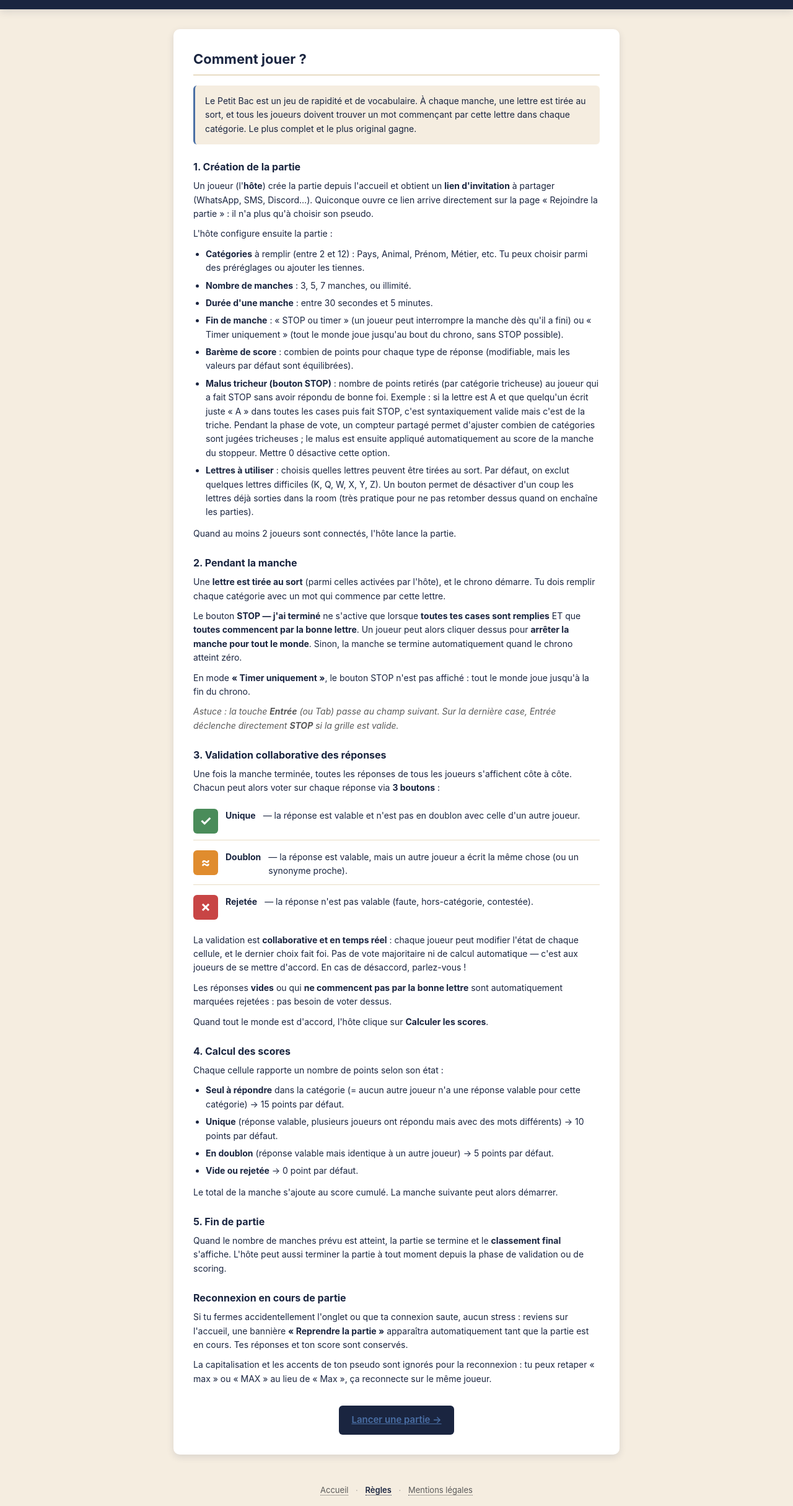
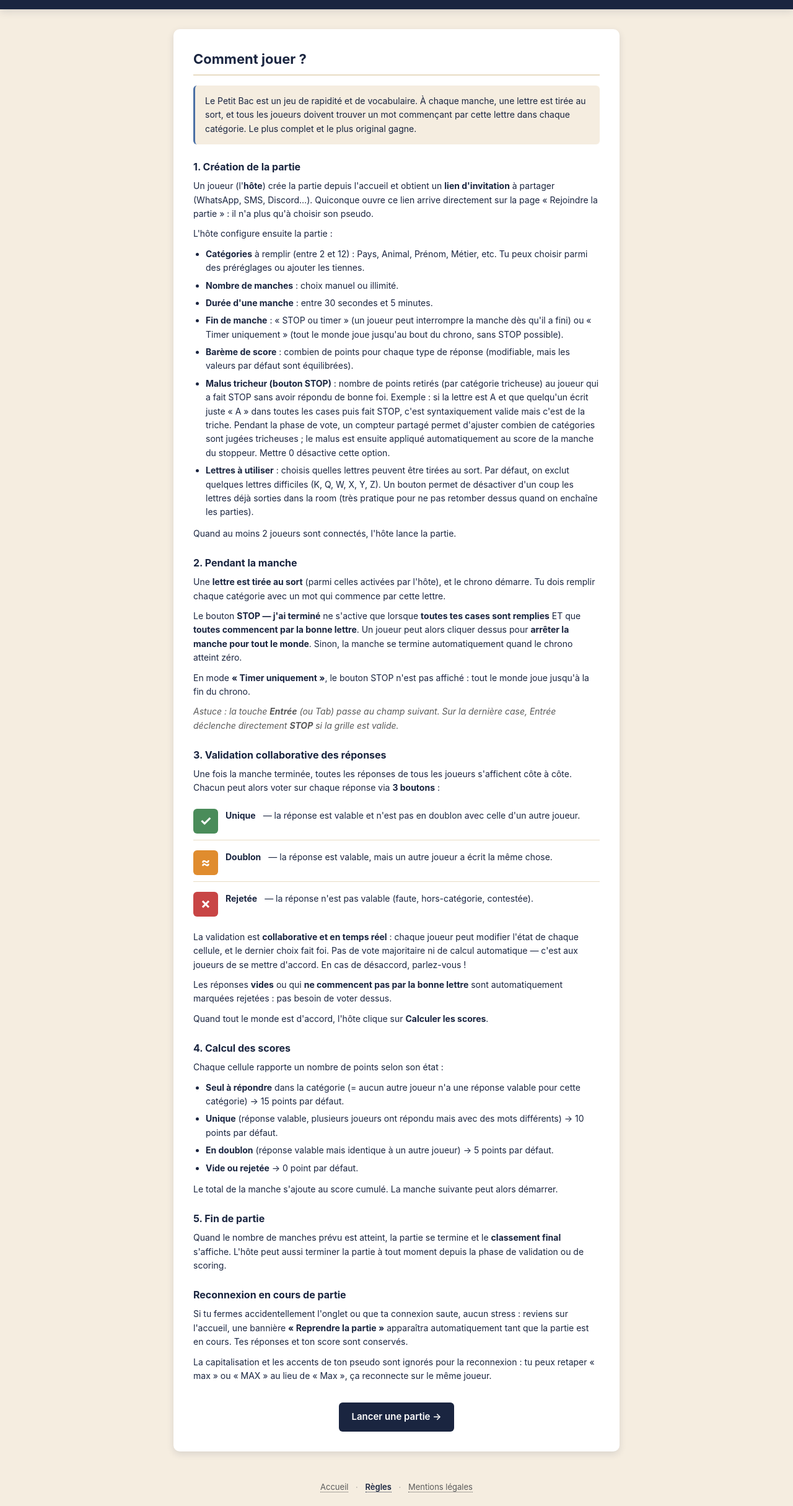
Before and after one commit to profdetweener/petitbac, a plain HTML site: page frontend/regles.html in a window 1280 px wide. Shown: the part 54-2484 px from the top of the page at 62% size. Drawn offline with Linux system fonts and the light colour scheme.

Commit message:
regles: corrections texte + scope du style des liens

```diff
--- a/frontend/css/style.css
+++ b/frontend/css/style.css
@@ -587,11 +587,18 @@ input.code-input::placeholder {
   line-height: 1.6;
 }
 .legal-page ul li { margin-bottom: 6px; }
-.legal-page a {
+/* Liens dans le texte (pas les boutons stylés en .btn) */
+.legal-page a:not(.btn) {
   color: var(--bleu-accent);
   text-decoration: underline;
 }
-.legal-page a:hover { color: var(--bleu-nuit); }
+.legal-page a:not(.btn):hover { color: var(--bleu-nuit); }
+/* Bouton final "Lancer une partie" : texte blanc, pas de soulignement,
+   pour rester cohérent avec les autres .btn-primary du site */
+.legal-page a.btn-primary {
+  color: #ffffff;
+  text-decoration: none;
+}
 .legal-page code {
   background: var(--beige);
   padding: 1px 6px;
--- a/frontend/regles.html
+++ b/frontend/regles.html
@@ -37,7 +37,7 @@
         </p>
         <ul>
           <li><strong>Catégories</strong> à remplir (entre 2 et 12) : Pays, Animal, Prénom, Métier, etc. Tu peux choisir parmi des préréglages ou ajouter les tiennes.</li>
-          <li><strong>Nombre de manches</strong> : 3, 5, 7 manches, ou illimité.</li>
+          <li><strong>Nombre de manches</strong> : choix manuel ou illimité.</li>
           <li><strong>Durée d'une manche</strong> : entre 30 secondes et 5 minutes.</li>
           <li><strong>Fin de manche</strong> : « STOP ou timer » (un joueur peut interrompre la manche dès qu'il a fini) ou « Timer uniquement » (tout le monde joue jusqu'au bout du chrono, sans STOP possible).</li>
           <li><strong>Barème de score</strong> : combien de points pour chaque type de réponse (modifiable, mais les valeurs par défaut sont équilibrées).</li>
@@ -96,7 +96,7 @@
           <li>
             <span class="vote-demo vote-demo-duplicate">≈</span>
             <strong>Doublon</strong> — la réponse est valable, mais un autre
-            joueur a écrit la même chose (ou un synonyme proche).
+            joueur a écrit la même chose.
           </li>
           <li>
             <span class="vote-demo vote-demo-reject">✗</span>
```
